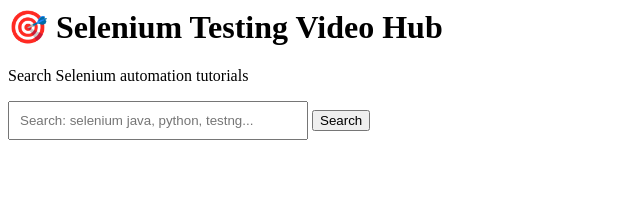
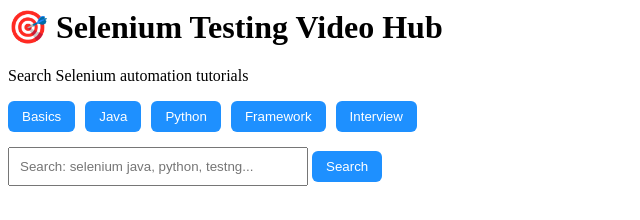
Before and after one commit to saichaitanya292/selenium-video-site, a website: page public/index.html in a window 1280 px wide. Shown: the whole page, without its empty margins (0-640 px from the left). Drawn offline with Linux system fonts and the light colour scheme; no server answers.

Commit message:
Add Selenium category tabs

```diff
--- a/public/index.html
+++ b/public/index.html
@@ -1,7 +1,29 @@
 <body>
+
+    <style>
+        button {
+          padding: 8px 14px;
+          margin-right: 6px;
+          border: none;
+          border-radius: 6px;
+          cursor: pointer;
+          background: #1e90ff;
+          color: white;
+        }
+        button:hover {
+          background: #0b5ed7;
+        }
+      </style>
 
     <h1>🎯 Selenium Testing Video Hub</h1>
     <p>Search Selenium automation tutorials</p>
+    <div id="categories" style="margin-bottom:15px;">
+        <button onclick="loadCategory('selenium testing tutorial')">Basics</button>
+        <button onclick="loadCategory('selenium java automation')">Java</button>
+        <button onclick="loadCategory('selenium python automation')">Python</button>
+        <button onclick="loadCategory('selenium framework tutorial')">Framework</button>
+        <button onclick="loadCategory('selenium interview questions')">Interview</button>
+      </div>
 
     <input
   type="text"
@@ -17,6 +39,10 @@
     <div class="grid" id="videos"></div>
 
     <script>
+        function loadCategory(keyword) {
+  document.getElementById("searchInput").value = keyword;
+  loadVideos(keyword);
+}
         let debounceTimer = null;
 
         function loadVideos(query = "") {
```
